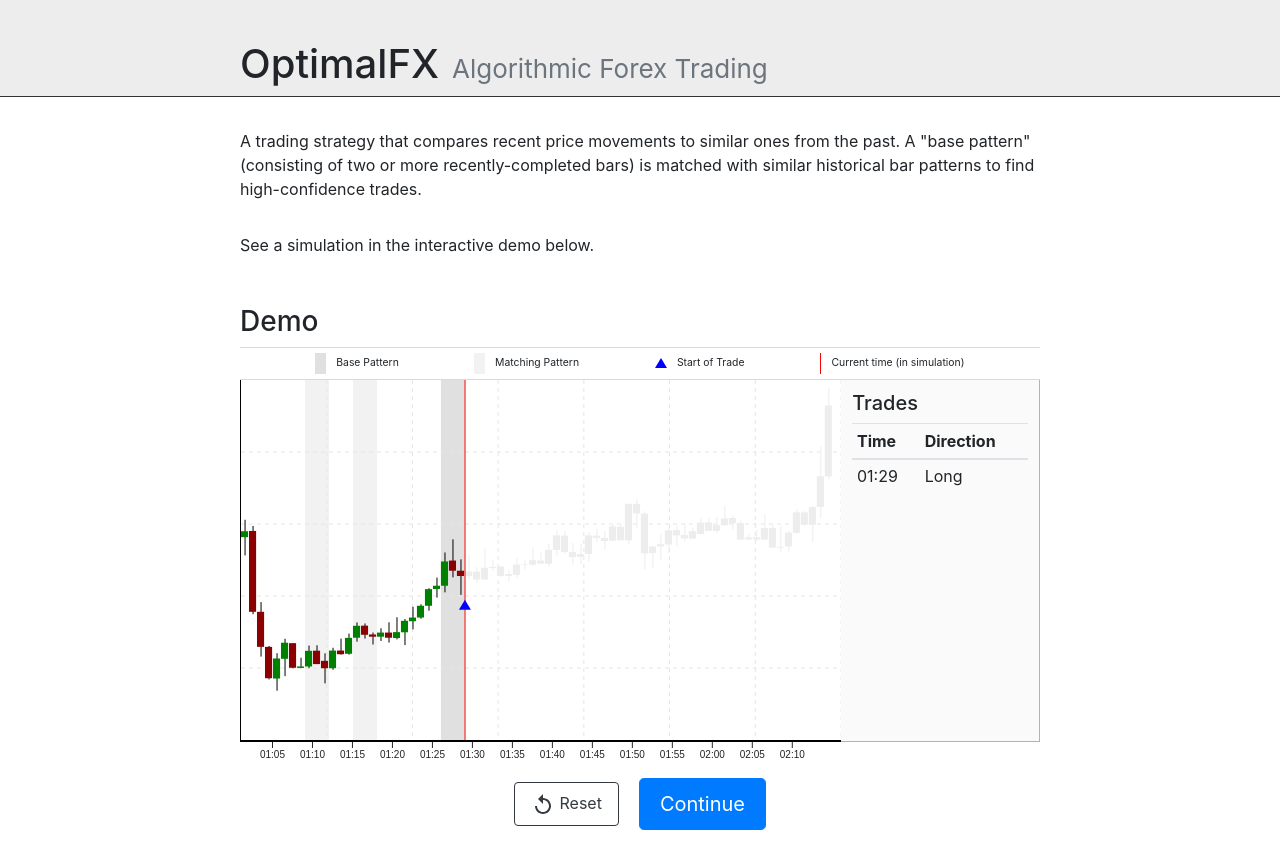
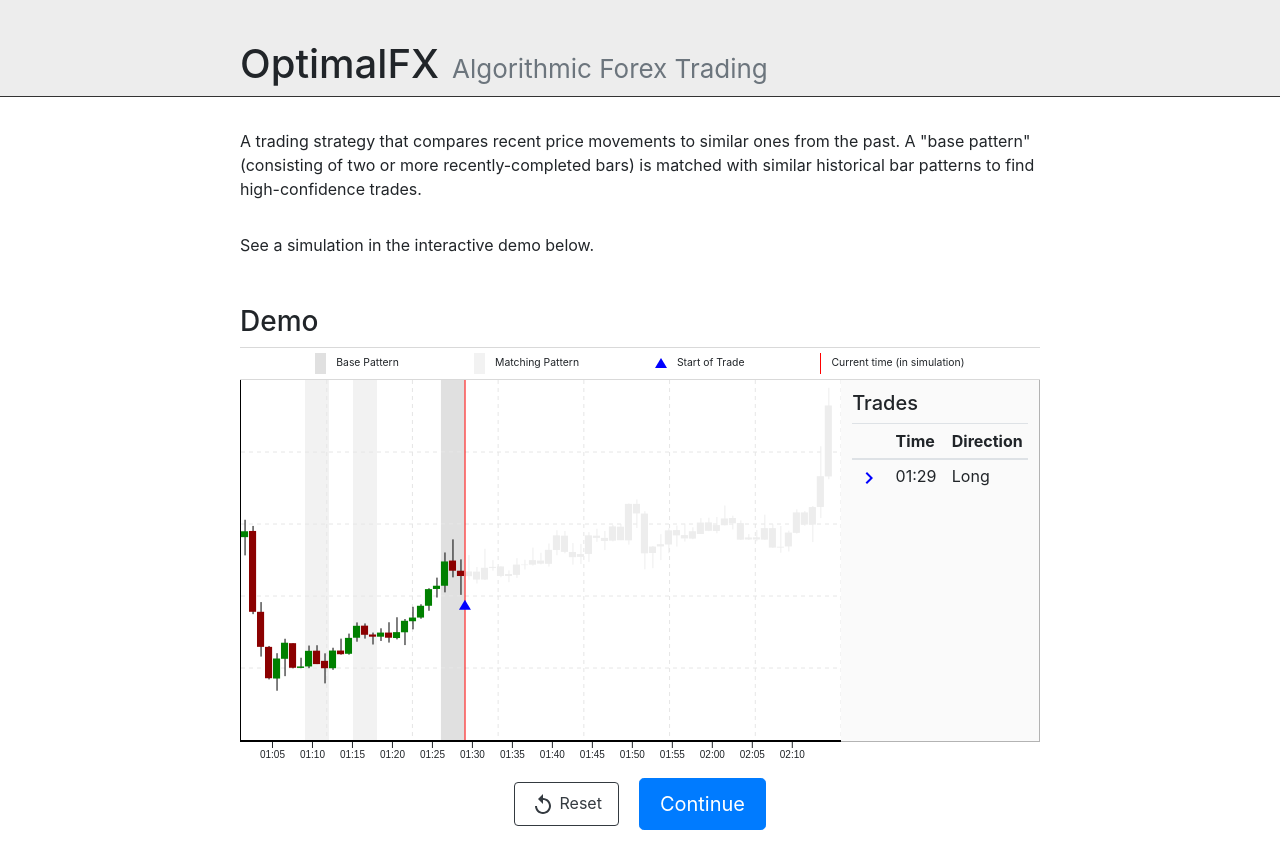
Before and after one commit to dandoozan/optimalfx-demo, a React (Create React App) app: page / in a window 1280 px wide. Shown: the top 868 px of the page. Built offline with nearby package versions, Linux system fonts and the light colour scheme.

Commit message:
Add chevron to start of trade rows

```diff
--- a/package.json
+++ b/package.json
@@ -4,8 +4,8 @@
   "homepage": "https://dandoozan.github.io/optimalfx-demo",
   "private": true,
   "dependencies": {
-    "@material-ui/core": "^4.4.3",
-    "@material-ui/icons": "^4.4.3",
+    "@material-ui/core": "^4.6.1",
+    "@material-ui/icons": "^4.5.1",
     "@testing-library/jest-dom": "^4.1.0",
     "@testing-library/react": "^9.2.0",
     "@types/d3": "^5.7.2",
--- a/src/components/Simulation/Trades.module.css
+++ b/src/components/Simulation/Trades.module.css
@@ -11,3 +11,7 @@
 .row {
   cursor: default;
 }
+
+.arrow {
+  color: var(--trade-color);
+}
--- a/src/components/Simulation/Trades.tsx
+++ b/src/components/Simulation/Trades.tsx
@@ -1,6 +1,7 @@
 import React from 'react';
 import styles from './Trades.module.css';
 import { Table } from 'react-bootstrap';
+import ChevronRightIcon from '@material-ui/icons/ChevronRight';
 
 export default function Trades(props) {
   let {
@@ -17,8 +18,9 @@ export default function Trades(props) {
       <Table className={styles.tradesTable} size="sm" hover>
         <thead>
           <tr>
-            <th>Time</th>
-            <th>Direction</th>
+            <th style={{ width: '22%' }}></th>
+            <th style={{ width: '32%' }}>Time</th>
+            <th style={{ width: '46%' }}>Direction</th>
           </tr>
         </thead>
         <tbody>
@@ -31,6 +33,9 @@ export default function Trades(props) {
               onMouseOut={onTradeMouseOut.bind(null, startIndex)}
               onClick={onTradeClick.bind(null, startIndex)}
             >
+              <td>
+                <ChevronRightIcon className={styles.arrow} />
+              </td>
               <td>{timeFormatter(startDate)}</td>
               <td>{direction}</td>
             </tr>
```
Also changed, not shown: 1 other file (tests, documents, lock files or other folders).
